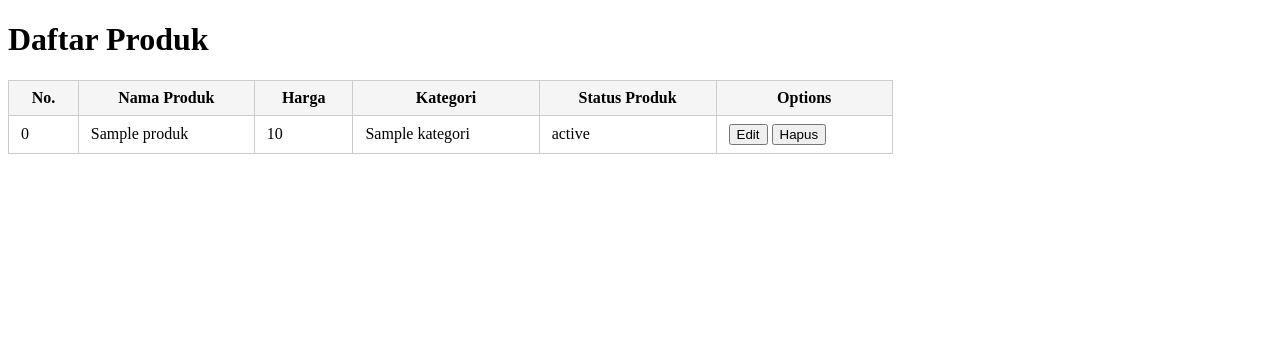
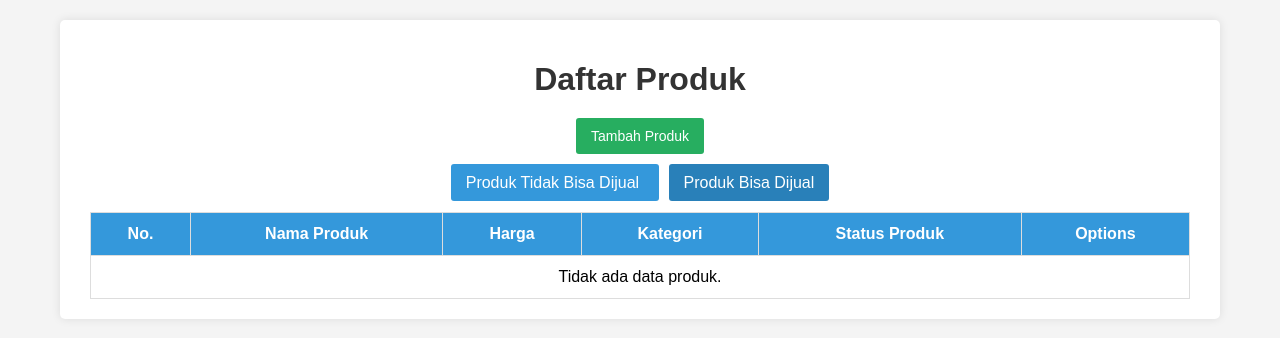
Before and after one commit to fatkhulMaskapai/Test_Fastprint, a CodeIgniter app: page /Test_Fastprint/index.php/C_produk in a window 1280 px wide. Shown: the top 338 px of the page. Run offline with CodeIgniter, Linux system fonts and the light colour scheme; tables that the repository leaves empty or names only in its code hold one stand-in row (values such as "Sample post").

Commit message:
Fix Crud and Css

```diff
--- a/application/config/autoload.php
+++ b/application/config/autoload.php
@@ -58,7 +58,7 @@
 |
 |	$autoload['libraries'] = array('user_agent' => 'ua');
 */
-$autoload['libraries'] = array('database');
+$autoload['libraries'] = array('database', 'form_validation');
 
 /*
 | -------------------------------------------------------------------
@@ -132,4 +132,4 @@
 |
 |	$autoload['model'] = array('first_model' => 'first');
 */
-$autoload['model'] = array('m_produk');
+$autoload['model'] = array('M_produk');
--- a/application/controllers/C_produk.php
+++ b/application/controllers/C_produk.php
@@ -4,11 +4,97 @@
             echo "Dashboard";
 
         }
-        public function index(){
-            $this->load->model('M_produk');
-            $data['produk'] = $this->M_produk->get_produks();
+        // public function index(){
+        //     $this->load->model('M_produk');
+        //     $data['produk'] = $this->M_produk->get_all_produk();
+        //     $this->load->view('V_produk', $data);
+        // }
+
+        public function index($status_filter = 2) {
+            // Ambil data produk sesuai filter status (1 atau 2)
+            $data['produk'] = $this->M_produk->get_all_produk($status_filter);
+            // Kirim juga nilai filter agar view dapat menandai link aktif
+            $data['status_filter'] = $status_filter;
             $this->load->view('V_produk', $data);
         }
+    // Form tambah produk
+        public function tambah() {
+            // Ambil data kategori dan status untuk dropdown
+            $data['kategori'] = $this->db->get('kategori')->result();
+            $data['status']   = $this->db->get('status')->result();
+
+            // Set aturan validasi form:
+            // - Nama Produk wajib diisi
+            // - Harga wajib diisi dan harus berupa angka
+            // - Kategori dan Status harus dipilih
+            $this->form_validation->set_rules('nama_produk', 'Nama Produk', 'required');
+            $this->form_validation->set_rules('harga', 'Harga', 'required|numeric');
+            $this->form_validation->set_rules('kategori_id', 'Kategori', 'required');
+            $this->form_validation->set_rules('status_id', 'Status Produk', 'required');
+
+            if ($this->form_validation->run() == FALSE) {
+                // Tampilkan form tambah produk
+                $data['action']  = site_url('C_produk/tambah');
+                $data['judul']   = 'Tambah Produk';
+                $data['produk']  = null; // Tidak ada data produk saat menambah
+                $this->load->view('V_produk_form', $data);
+            } else {
+                // Ambil inputan form
+                $input = array(
+                    'nama_produk' => $this->input->post('nama_produk'),
+                    'harga'       => $this->input->post('harga'),
+                    'kategori_id' => $this->input->post('kategori_id'),
+                    'status_id'   => $this->input->post('status_id')
+                );
+                $this->load->model('M_produk');
+                $this->M_produk->insert_produk($input);
+                redirect('C_produk');
+            }
+        }
+
+        // Form edit produk
+        public function edit($id) {
+            $this->load->model('M_produk');
+            $produk = $this->M_produk->get_produk_by_id($id);
+            if(empty($produk)) {
+                show_404(); // Tampilkan error 404 jika data tidak ditemukan
+            }
+            // Ambil data kategori dan status untuk dropdown
+            $data['kategori'] = $this->db->get('kategori')->result();
+            $data['status']   = $this->db->get('status')->result();
+
+            // Set validasi form
+            $this->form_validation->set_rules('nama_produk', 'Nama Produk', 'required');
+            $this->form_validation->set_rules('harga', 'Harga', 'required|numeric');
+            $this->form_validation->set_rules('kategori_id', 'Kategori', 'required');
+            $this->form_validation->set_rules('status_id', 'Status Produk', 'required');
+
+            if ($this->form_validation->run() == FALSE) {
+                // Tampilkan form edit dengan data produk yang ada
+                $data['action']  = site_url('C_produk/edit/'.$id);
+                $data['judul']   = 'Edit Produk';
+                $data['produk']  = $produk;
+                $this->load->view('V_produk_form', $data);
+            } else {
+                // Ambil data dari form untuk diupdate
+                $update = array(
+                    'nama_produk' => $this->input->post('nama_produk'),
+                    'harga'       => $this->input->post('harga'),
+                    'kategori_id' => $this->input->post('kategori_id'),
+                    'status_id'   => $this->input->post('status_id')
+                );
+                $this->M_produk->update_produk($id, $update);
+                redirect('C_produk');
+            }
+        }
+
+        // Proses hapus produk
+        public function hapus($id) {
+            // $this->load->model('M_produk');
+            $this->M_produk->delete_produk($id);
+            redirect('C_produk');
+        }
+
     }
 
 ?>
--- a/application/models/M_produk.php
+++ b/application/models/M_produk.php
@@ -1,17 +1,54 @@
 <?php
     class M_produk extends CI_Model {
 
-        public function get_produks() {
-            $this->db->select('produk.*, status.nama_status, kategori.nama_kategori');
+        // public function get_all_produk() {
+        //     // Memilih semua field dari tabel produk dan juga nama kategori serta nama status
+        //     $this->db->select('produk.*, kategori.nama_kategori, status.nama_status');
+        //     $this->db->from('produk');
+        //     // Join dengan tabel kategori, menghubungkan produk.kategori_id dengan kategori.id_kategori
+        //     $this->db->join('kategori', 'produk.kategori_id = kategori.id_kategori', 'left');
+        //     // Join dengan tabel status, menghubungkan produk.status_id dengan status.id_status
+        //     $this->db->join('status', 'produk.status_id = status.id_status', 'left');
+        //     return $this->db->get()->result();
+        // }
+
+        public function get_all_produk($status_filter = null) {
+            $this->db->select('produk.*, kategori.nama_kategori, status.nama_status');
             $this->db->from('produk');
+            $this->db->join('kategori', 'produk.kategori_id = kategori.id_kategori', 'left');
+            $this->db->join('status', 'produk.status_id = status.id_status', 'left');
+            if ($status_filter != null) {
+                $this->db->where('produk.status_id', $status_filter);
+            }
+            return $this->db->get()->result();
+        }
 
-            // Join tabel
-            $this->db->join('status', 'status.id_status = produk.status_id', 'left');
-            $this->db->join('kategori', 'kategori.id_kategori = produk.kategori_id', 'left');
 
-            // Eksekusi query
-            $query = $this->db->get();
-            return $query->result();
+        // Ambil data produk berdasarkan id_produk beserta nama kategori dan nama status
+        public function get_produk_by_id($id) {
+            $this->db->select('produk.*, kategori.nama_kategori, status.nama_status');
+            $this->db->from('produk');
+            $this->db->join('kategori', 'produk.kategori_id = kategori.id_kategori', 'left');
+            $this->db->join('status', 'produk.status_id = status.id_status', 'left');
+            $this->db->where('produk.id_produk', $id);
+            return $this->db->get()->row();
+        }
+
+        // Insert data produk baru
+        public function insert_produk($data) {
+            return $this->db->insert('produk', $data);
+        }
+
+        // Update data produk berdasarkan id_produk
+        public function update_produk($id, $data) {
+            $this->db->where('id_produk', $id);
+            return $this->db->update('produk', $data);
+        }
+
+        // Hapus data produk berdasarkan id_produk
+        public function delete_produk($id) {
+            $this->db->where('id_produk', $id);
+            return $this->db->delete('produk');
         }
     }
 ?>
--- a/application/views/V_produk.php
+++ b/application/views/V_produk.php
@@ -4,51 +4,167 @@
     <meta charset="utf-8">
     <title>Daftar Produk</title>
     <style>
+        /* Global Styles */
+        body {
+            font-family: Arial, sans-serif;
+            background: #f4f4f4;
+            margin: 0;
+            padding: 20px;
+        }
+        .container {
+            width: 90%;
+            max-width: 1100px;
+            margin: 0 auto;
+            background: #fff;
+            padding: 20px 30px;
+            border-radius: 5px;
+            box-shadow: 0 0 10px rgba(0,0,0,0.1);
+        }
+        h1 {
+            text-align: center;
+            color: #333;
+            margin-bottom: 20px;
+        }
+        /* Tombol */
+        .button {
+            padding: 10px 15px;
+            font-size: 14px;
+            cursor: pointer;
+            border: none;
+            border-radius: 3px;
+            text-decoration: none;
+            display: inline-block;
+        }
+        .button-add {
+            background-color: #27ae60;
+            color: #fff;
+        }
+        .button-edit {
+            background-color: #f1c40f;
+            color: #fff;
+        }
+        .button-delete {
+            background-color: #e74c3c;
+            color: #fff;
+        }
+        /* Group tombol agar sejajar */
+        .button-group {
+            display: flex;
+            gap: 10px;
+            align-items: center;
+        }
+        /* Filter link */
+        .filter {
+            text-align: center;
+            margin-bottom: 20px;
+        }
+        .filter a {
+            text-decoration: none;
+            padding: 10px 15px;
+            margin: 0 5px;
+            background-color: #3498db;
+            color: #fff;
+            border-radius: 3px;
+        }
+        .filter a.active {
+            background-color: #2980b9;
+        }
+        /* Tabel */
+        .table-container {
+            overflow-x: auto;
+        }
         table {
+            width: 100%;
             border-collapse: collapse;
-            width: 70%;
         }
-        table, th, td {
-            border: 1px solid #ccc;
+        table th, table td {
+            border: 1px solid #ddd;
+            padding: 12px;
+            text-align: left;
         }
-        th, td {
-            padding: 8px 12px;
+        table th {
+            background-color: #3498db;
+            color: #fff;
         }
-        th {
-            background-color: #f5f5f5;
+        table tr:nth-child(even) {
+            background-color: #f2f2f2;
+        }
+        table tr:hover {
+            background-color: #ddd;
+        }
+        .center {
+            text-align: center;
+        }
+        .left {
+            text-align: left;
+        }
+        .right {
+            text-align: right;
         }
     </style>
+    <script>
+        // Fungsi konfirmasi hapus produk dengan menampilkan nama produk
+        function confirmDelete(url, productName) {
+            if (confirm('Apakah Anda yakin ingin menghapus "' + productName + '"?')) {
+                window.location.href = url;
+            }
+        }
+    </script>
 </head>
 <body>
+    <div class="container">
         <h1>Daftar Produk</h1>
+
+        <!-- Tombol untuk tambah produk baru -->
+        <div style="text-align: center; margin-bottom: 20px;">
+            <a href="<?php echo site_url('C_produk/tambah'); ?>" class="button button-add">Tambah Produk</a>
+        </div>
+
+        <!-- Filter Tampilan Produk -->
+        <div class="filter">
+            <a href="<?php echo site_url('C_produk/index/1'); ?>"
+               class="<?php echo (isset($status_filter) && $status_filter == 1) ? 'active' : ''; ?>">
+                Produk Tidak Bisa Dijual
+            </a>
+            <a href="<?php echo site_url('C_produk/index/2'); ?>"
+               class="<?php echo (isset($status_filter) && $status_filter == 2) ? 'active' : ''; ?>">
+                Produk Bisa Dijual
+            </a>
+        </div>
+
+        <!-- Tabel Produk -->
+        <div class="table-container">
             <table>
                 <thead>
                     <tr>
-                <th>No.</th>
-                <!-- <th>ID Produk</th> -->
-                <th>Nama Produk</th>
-                <th>Harga</th>
-                <th>Kategori</th>
-                <th>Status Produk</th>
-                <th>Options</th>
+                        <th class = "center">No.</th>
+                        <th class = "center">Nama Produk</th>
+                        <th class = "center">Harga</th>
+                        <th class = "center">Kategori</th>
+                        <th class = "center">Status Produk</th>
+                        <th class = "center">Options</th>
                     </tr>
                 </thead>
                 <tbody>
                     <?php if(!empty($produk)): ?>
                         <?php
-                $no = 0;
+                            $no = 1;
                             foreach($produk as $p): ?>
                             <tr>
-                        <td><?php echo $no; ?></td>
-                        <!-- <td><?php echo $p->id_produk; ?></td> -->
-                        <td><?php echo $p->nama_produk; ?></td>
-                        <td><?php echo $p->harga; ?></td>
-                        <!-- <td><?php echo $p->kategori_id; ?></td> -->
+                                <td class="center"><?php echo $no; ?></td>
+                                <td class="left"><?php echo $p->nama_produk; ?></td>
+                                <td style="text-align: right;"><?php echo number_format($p->harga, 0, ',', '.'); ?></td>
                                 <td><?php echo $p->nama_kategori; ?></td>
                                 <td><?php echo $p->nama_status; ?></td>
                                 <td>
-                            <input type="button" value="Edit">
-                            <input type="button" value="Hapus">
+                                    <div class="button-group">
+                                        <!-- Tombol Edit -->
+                                        <a href="<?php echo site_url('C_produk/edit/'.$p->id_produk); ?>" class="button button-edit">Edit</a>
+                                        <!-- Tombol Hapus dengan konfirmasi -->
+                                        <a href="javascript:void(0);"
+                                           onclick="confirmDelete('<?php echo site_url('C_produk/hapus/'.$p->id_produk); ?>', '<?php echo $p->nama_produk; ?>')"
+                                           class="button button-delete">Hapus</a>
+                                    </div>
                                 </td>
                             </tr>
                         <?php
@@ -56,10 +172,12 @@
                             endforeach; ?>
                     <?php else: ?>
                         <tr>
-                    <td colspan="3">Tidak ada data produk.</td>
+                            <td colspan="6" style="text-align: center;">Tidak ada data produk.</td>
                         </tr>
                     <?php endif; ?>
                 </tbody>
             </table>
+        </div>
+    </div>
 </body>
 </html>
```
Also changed, not shown: application/views/VProdukBackup.php (added, +100 -0 lines), application/views/V_produk_form.php (added, +152 -0 lines). Lines whose indentation alone changed are shown as unchanged.
